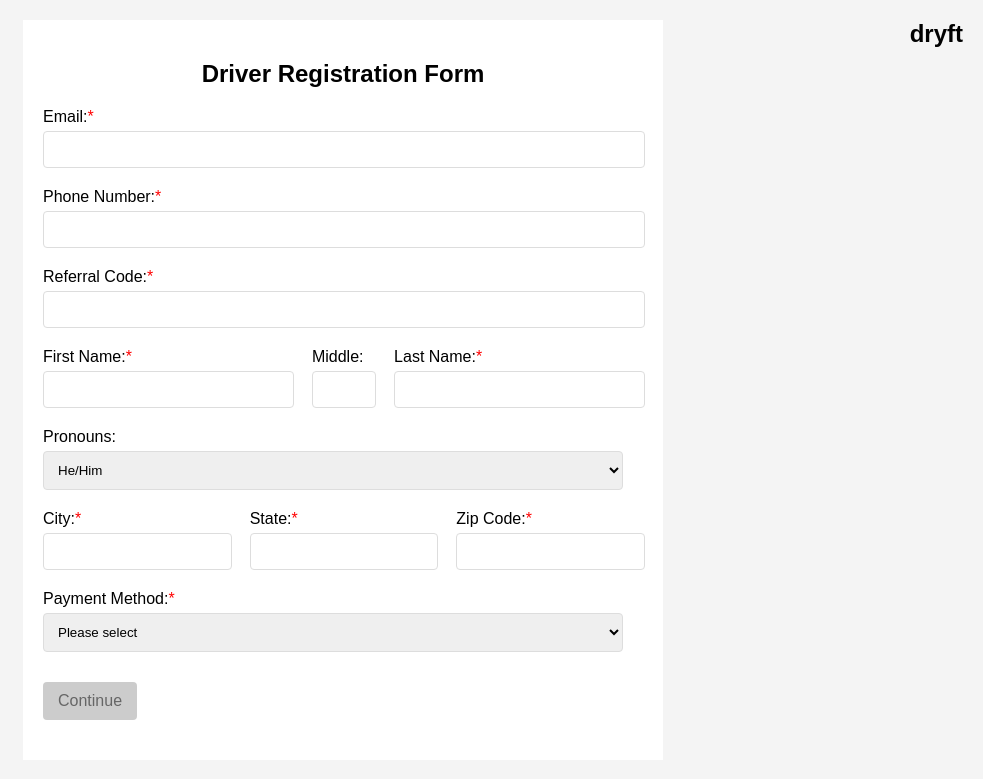
After one commit to kantanatp/dryft, a Flask app: template templates/register-driver.html in a window 1280 px wide. The commit adds this page. Shown: the top 779 px of the page, without its empty margins (297-1280 px from the left). Run offline with Flask 3, Linux system fonts and the light colour scheme; the template is opened without the code that fills it, so the values that code supplies are empty; parts of the project's set-up code (start-up, migrations or seed data) failed here and were passed over; some libraries are stand-ins or nearby versions.

Commit message:
login/basic registration

```diff
--- a/css/login/style.css
+++ b/static/css/login.css
@@ -56,11 +56,6 @@ a:hover {
     text-decoration: underline;
 }
 
-body {
-    margin: 0;
-    padding: 0;
-}
-
 .title {
     position: absolute;
     top: 0;
--- /dev/null
+++ b/static/css/register-driver.css
@@ -0,0 +1,126 @@
+body {
+    font-family: Arial, sans-serif;
+    margin: 0;
+    padding: 20px;
+    background-color: #f4f4f4;
+}
+
+.registration-container {
+    padding: 20px; /* Adjusted padding to ensure content fits within the container */
+    background: #fff;
+    max-width: 600px; /* Adjust if necessary to fit your content */
+    margin: auto; /* Center the container */
+}
+
+.form-group input[type="text"],
+.form-group input[type="email"],
+.form-group input[type="tel"],
+.form-group select,
+.form-group input[type="date"] {
+    width: calc(100% - 20px); /* Adjust width to account for padding/margins */
+    padding: 10px;
+    border: 1px solid #ddd;
+    border-radius: 4px;
+}
+
+h2 {
+    text-align: center;
+}
+
+.form-group {
+    margin-bottom: 20px;
+}
+
+.form-group label {
+    display: block;
+    margin-bottom: 5px;
+}
+
+.inline-fields {
+    display: flex;
+    justify-content: space-between;
+    gap: 10px;
+}
+
+.inline-fields > div {
+    flex: 1; /* Each child flexes equally */
+    margin-right: 10px; /* Adds some space to the right of each input */
+}
+
+.inline-fields > div:last-child {
+    margin-right: 0; /* Removes the margin for the last element to fit better */
+}
+
+.inline-fields > div.middle-name {
+    flex: 0.25; /* Adjust the flex value for a better fit */
+}
+
+.form-group select {
+    flex: 1;
+}
+
+/* Style adjustments for Save and Register buttons */
+button#savePaymentMethod,
+button#continueBtn {
+    padding: 10px 15px;
+    border: none;
+    border-radius: 4px;
+    font-size: 16px;
+    cursor: pointer;
+}
+
+button#savePaymentMethod {
+    background-color: #007bff;
+    color: white;
+}
+
+button#continueBtn {
+    background-color: #ccc;
+    color: #666;
+}
+
+button#continueBtn:not(:disabled) {
+    background-color: #007bff;
+    color: white;
+}
+
+/* Required field indicator */
+.required {
+    color: red;
+}
+
+/* Spacing for the Save and Register buttons */
+button {
+    margin-top: 10px;
+}
+
+/* Styling for the saved payment method message */
+#paymentMethodSaved p {
+    display: flex;
+    align-items: center;
+    justify-content: space-between;
+}
+
+.checkmark {
+    color: green;
+}
+
+.trashcan {
+    cursor: pointer;
+    color: red;
+}
+
+/* Disabling the submit button style */
+#continueBtn:disabled {
+    cursor: not-allowed;
+}
+
+
+.title {
+    position: absolute;
+    top: 0;
+    right: 0;
+    margin: 20px;
+    font-size: 24px;
+    font-weight: bold;
+}
--- /dev/null
+++ b/static/js/register-driver.js
@@ -0,0 +1,94 @@
+document.addEventListener("DOMContentLoaded", function() {
+    const paymentMethodSelect = document.getElementById("paymentMethod");
+    const saveButton = document.getElementById("savePaymentMethod");
+    const continueBtn = document.getElementById("continueBtn");
+    const paymentFields = document.getElementById("paymentFields");
+    const paymentMethodSaved = document.getElementById("paymentMethodSaved");
+    const pronounsSelect = document.getElementById('pronouns');
+    const pronounsOtherField = document.getElementById('pronounsOtherField');
+    let paymentInfoSaved = false;
+
+    // Event listener for pronouns select
+    pronounsSelect.addEventListener('change', function() {
+        // Toggle visibility of "Other" pronouns input field based on selected value
+        if (this.value === 'other') {
+            pronounsOtherField.style.display = 'block';
+        } else {
+            pronounsOtherField.style.display = 'none';
+        }
+        checkFormValidity();
+    });
+
+    paymentMethodSelect.addEventListener("change", function() {
+        if (this.value === "credit/debit") {
+            paymentFields.style.display = "block";
+            checkPaymentMethodFormValidity(); // Check immediately when the section is shown
+        } else {
+            paymentFields.style.display = "none";
+        }
+        checkFormValidity();
+    });
+
+    saveButton.addEventListener("click", function() {
+        paymentFields.style.display = "none";
+        paymentMethodSaved.style.display = "block";
+        paymentMethodSelect.style.display = "none"; // Hide payment method dropdown
+        paymentInfoSaved = true; // Set flag to true
+        checkFormValidity();
+    });
+
+    window.removePaymentMethod = function() {
+        paymentMethodSaved.style.display = "none";
+        paymentMethodSelect.style.display = "block";
+        paymentMethodSelect.value = ""; // Reset dropdown
+        checkFormValidity();
+    };
+
+    // Add event listener to all input fields for form validation
+    const inputs = document.querySelectorAll("input, select");
+    inputs.forEach(input => {
+        input.addEventListener("input", function() {
+            checkFormValidity();
+            if (input.closest('#paymentFields')) {
+                checkPaymentMethodFormValidity();
+            }
+        });
+    });
+
+    // Modify the checkFormValidity function to check if payment information has been saved
+    function checkFormValidity() {
+        const formIsValid = document.getElementById("registrationForm").checkValidity() && paymentInfoSaved;
+        continueBtn.disabled = !formIsValid;
+        continueBtn.style.backgroundColor = formIsValid ? 'blue' : '#ccc';
+        continueBtn.style.color = formIsValid ? 'white' : '#666';
+    }
+
+    // Add an event listener to the form's submit event to redirect to main.html
+    document.getElementById("registrationForm").addEventListener("submit", function(event) {
+        event.preventDefault(); // Prevent default form submission
+        if(paymentInfoSaved) {
+            window.location.href = 'main.html'; // Redirect to main.html if payment info is saved
+        }
+    });
+
+    function checkPaymentMethodFormValidity() {
+        const paymentInputs = document.querySelectorAll("#paymentFields input[required]");
+        let allFilled = true;
+        paymentInputs.forEach(input => {
+            if (!input.value.trim()) allFilled = false; // Check if any input is empty
+        });
+
+        if (allFilled) {
+            saveButton.disabled = false;
+            saveButton.style.backgroundColor = 'blue';
+            saveButton.style.color = 'white';
+        } else {
+            saveButton.disabled = true;
+            saveButton.style.backgroundColor = '#ccc';
+            saveButton.style.color = '#666';
+        }
+    }
+
+    // Initially check form validity to set the button color
+    checkFormValidity();
+});
--- a/html/login.html
+++ b/templates/login.html
@@ -4,7 +4,7 @@
     <meta charset="UTF-8">
     <meta name="viewport" content="width=device-width, initial-scale=1.0">
     <title>Login</title>
-    <link rel="stylesheet" href="../css/login/style.css">
+    <link rel="stylesheet" href="../static/css/login.css">
 </head>
 <body>
     <div class="title">dryft</div>
@@ -14,7 +14,8 @@
         <label for="password">Password:</label>
         <input type="password" id="password" name="password" required>
         <button type="submit">Login</button>
-        <a href="/register">Don't have an account? Sign up</a>
+        <a href="register-passenger.html">Sign up as a passenger</a>
+        <a href="register-driver.html"> Sign up as a driver</a>
     </form>
 </body>
 </html>
--- /dev/null
+++ b/templates/register-driver.html
@@ -0,0 +1,106 @@
+<!DOCTYPE html>
+<html lang="en">
+<head>
+    <meta charset="UTF-8">
+    <meta name="viewport" content="width=device-width, initial-scale=1.0">
+    <title>Driver Registration Form</title>
+    <link rel="stylesheet" href="../static/css/register-driver.css">
+</head>
+<body>
+    <div class="title">dryft</div>
+    <div class="registration-container">
+        <h2>Driver Registration Form</h2>
+        <form id="registrationForm">
+            <div class="form-group">
+                <label for="email">Email:<span class="required">*</span></label>
+                <input type="email" id="email" name="email" required>
+            </div>
+            <div class="form-group">
+                <label for="phone">Phone Number:<span class="required">*</span></label>
+                <input type="tel" id="phone" name="phone" required>
+            </div>
+            <div class="form-group">
+                <label for="ref code">Referral Code:<span class="required">*</span></label>
+                <input type="text" id="ref code" name="ref code" required>
+            </div>
+            <div class="form-group inline-fields">
+                <div>
+                    <label for="firstName">First Name:<span class="required">*</span></label>
+                    <input type="text" id="firstName" name="firstName" required>
+                </div>
+                <div class="middle-name">
+                    <label for="middleName">Middle:</label>
+                    <input type="text" id="middleName" name="middleName">
+                </div>
+                <div>
+                    <label for="lastName">Last Name:<span class="required">*</span></label>
+                    <input type="text" id="lastName" name="lastName" required>
+                </div>
+            </div>
+            <div class="form-group inline-fields">
+                <div>
+                    <label for="pronouns">Pronouns:</label>
+                    <select id="pronouns" name="pronouns">
+                        <option value="he/him">He/Him</option>
+                        <option value="she/her">She/Her</option>
+                        <option value="other">Other</option>
+                    </select>
+                </div>
+            </div>
+            <div class="form-group" id="pronounsOtherField" style="display: none;">
+                <label for="pronounsOther">Other Pronouns:</label>
+                <input type="text" id="pronounsOther" name="pronounsOther">
+            </div>
+            <div class="form-group inline-fields">
+                <div>
+                    <label for="city">City:<span class="required">*</span></label>
+                    <input type="text" id="city" name="city" required>
+                </div>
+                <div>
+                    <label for="state">State:<span class="required">*</span></label>
+                    <input type="text" id="state" name="state" required>
+                </div>
+                <div>
+                    <label for="zip">Zip Code:<span class="required">*</span></label>
+                    <input type="text" id="zip" name="zip" required>
+                </div>
+            </div>
+            <div class="form-group">
+                <label for="paymentMethod">Payment Method:<span class="required">*</span></label>
+                <select id="paymentMethod" name="paymentMethod">
+                    <option value="">Please select</option>
+                    <option value="credit/debit">Credit/Debit Card</option>
+                </select>
+            </div>
+            <div id="paymentFields" style="display: none;">
+                <div class="form-group">
+                    <label for="cardNumber">Card Number:<span class="required">*</span></label>
+                    <input type="text" id="cardNumber" placeholder="Card Number" required>
+                </div>
+                <div class="form-group">
+                    <label for="cardName">Name on Card:<span class="required">*</span></label>
+                    <input type="text" id="cardName" placeholder="Name on Card" required>
+                </div>
+                <div class="form-group">
+                    <label for="cardExpiration">Expiration Date (MM/YY):<span class="required">*</span></label>
+                    <input type="text" id="cardExpiration" placeholder="Expiration Date (MM/YY)" required>
+                </div>
+                <div class="form-group">
+                    <label for="cardCVV">CVV:<span class="required">*</span></label>
+                    <input type="text" id="cardCVV" placeholder="CVV" required>
+                </div>
+                <button type="button" id="savePaymentMethod">Save Payment Information</button>
+            </div>
+            <div id="paymentMethodSaved" style="display: none;">
+                <p>Credit/Debit Card <span class="checkmark">&#10003;</span> <span class="trashcan" onclick="removePaymentMethod()">&#128465;</span></p>
+            </div>
+            <div class="form-group">
+                <button type="continue" id="continueBtn" disabled>Continue</button>
+            </div>
+        </form>
+    </div>
+
+
+<script src="../static/js/register-driver.js"></script>
+</body>
+</html>
```
Also changed, not shown: static/css/driver-auth.css (added, +33 -0 lines), static/css/register-passenger.css (added, +126 -0 lines), static/js/driver-auth.js (added, +22 -0 lines), static/js/register-passenger.js (added, +94 -0 lines), templates/driver-auth.html (added, +17 -0 lines), templates/register-passenger.html (added, +106 -0 lines), css/main/style.css (deleted), static/css/main.css (added), static/js/index.js (added), templates/booking.html (added), templates/main.html (added), templates/profile.html (added), templates/ride.html (added).
